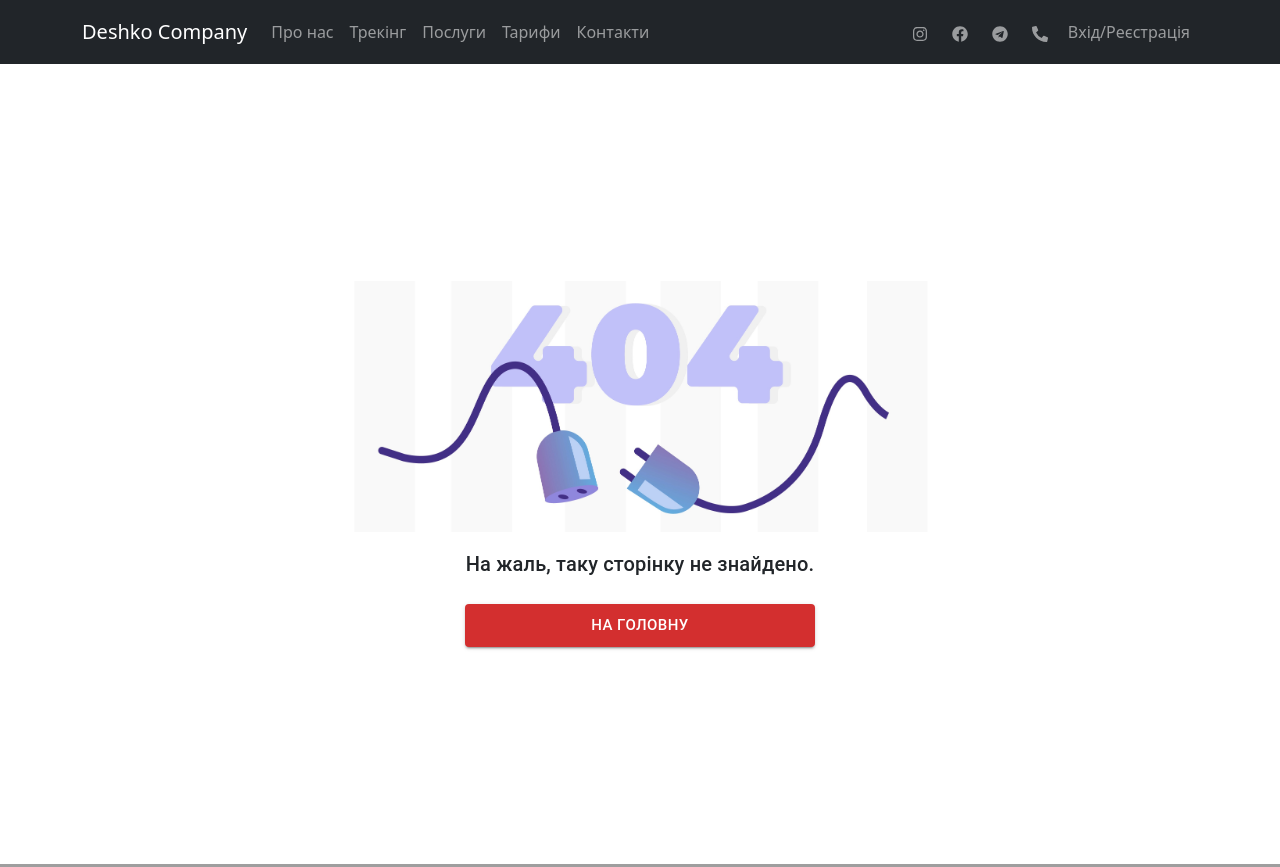
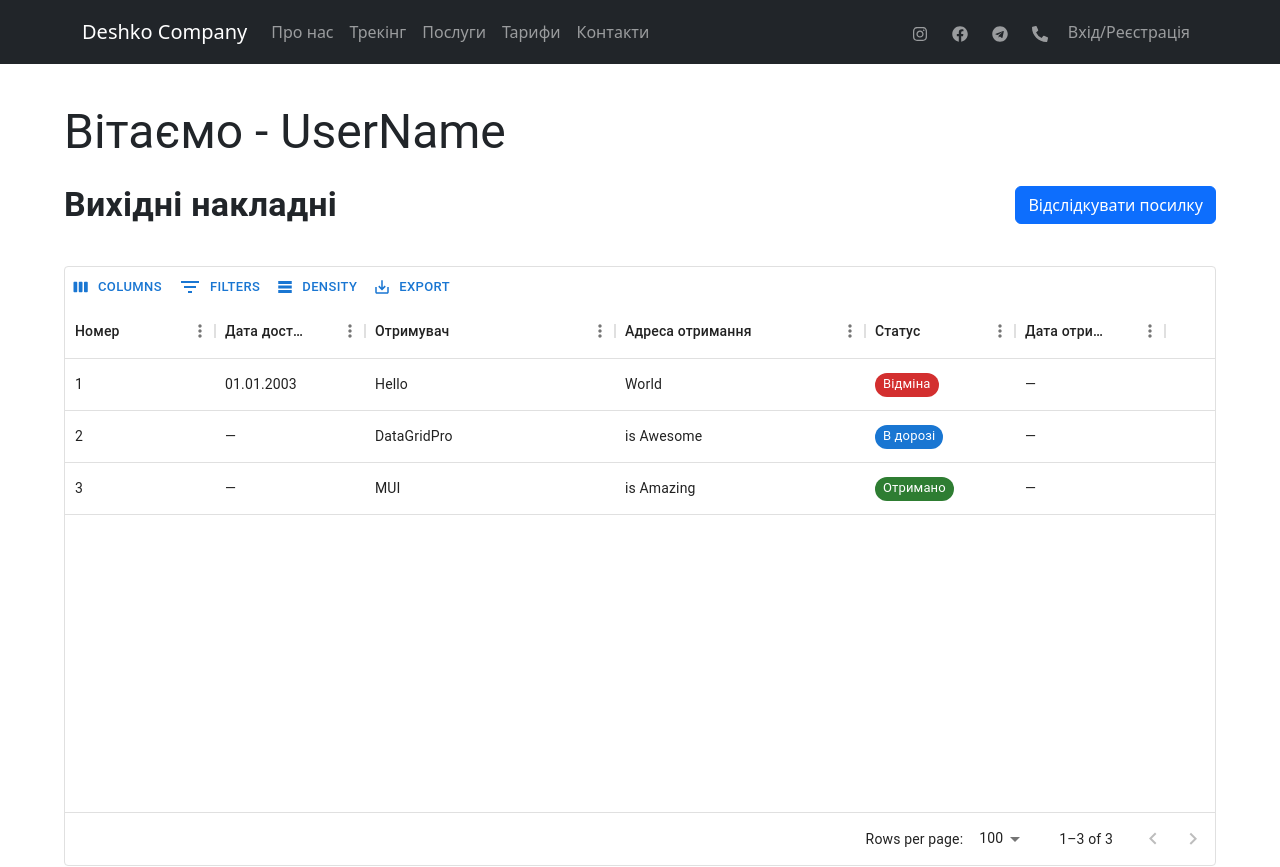
Before and after one commit to FantomFromUA/DeshkoWebSite, a React (Create React App) app in the folder frontend/: page /user in a window 1280 px wide. Before the commit this address led to /404. Shown: the top 867 px of the page. Built offline with nearby package versions, Linux system fonts and the light colour scheme; no server answers; grey boxes are pictures that could not be loaded.

Commit message:
UserCabinetPage Front

```diff
--- a/frontend/package.json
+++ b/frontend/package.json
@@ -6,6 +6,7 @@
     "@emotion/react": "^11.11.1",
     "@emotion/styled": "^11.11.0",
     "@mui/material": "^5.13.5",
+    "@mui/x-data-grid": "^6.9.0",
     "@react-google-maps/api": "^2.18.1",
     "@testing-library/jest-dom": "^5.16.5",
     "@testing-library/react": "^13.4.0",
--- a/frontend/src/pages/pagesData.tsx
+++ b/frontend/src/pages/pagesData.tsx
@@ -10,6 +10,7 @@ import MainPage from "./main/MainPage";
 import TrackingPage from "./tracking/TrackingPage";
 import SignIn from "./signIn/SignInPage";
 import SignUp from "./signUp/SignUpPage";
+import UserCabinetPage from "./userCabinet/UserCabinetPage";
 
 const pagesData: routerType[] = [
     {
@@ -57,6 +58,11 @@ const pagesData: routerType[] = [
         title: "signup"
     },
     {
+        path: "/user",
+        element: <UserCabinetPage/>,
+        title: "user"
+    },
+    {
         path: "/404",
         element: <ErrorPage/>,
         title: "error"
--- /dev/null
+++ b/frontend/src/pages/userCabinet/UserCabinetPage.tsx
@@ -0,0 +1,109 @@
+import React from "react";
+import { Typography, Container, Box, Chip } from "@mui/material";
+import {
+  DataGrid,
+  GridCellParams,
+  GridColDef,
+  GridRowsProp,
+  GridToolbar,
+} from "@mui/x-data-grid";
+import { Button } from "react-bootstrap";
+
+const UserCabinetPage: React.FC = () => {
+  const rows: GridRowsProp = [
+    {
+      id: 1,
+      dispatcher: "Hello",
+      department: "World",
+      dateOfShipment: "01.01.2003",
+      status: "відміна",
+    },
+    {
+      id: 2,
+      dispatcher: "DataGridPro",
+      department: "is Awesome",
+      status: "в дорозі",
+    },
+    { id: 3, dispatcher: "MUI", department: "is Amazing", status: "отримано" },
+  ];
+
+  const columns: GridColDef[] = [
+    { field: "id", headerName: "Номер", width: 150 },
+    { field: "dateOfShipment", headerName: "Дата доставки", width: 150 },
+    { field: "dispatcher", headerName: "Отримувач", width: 250 },
+    { field: "department", headerName: "Адреса отримання", width: 250 },
+    {
+      field: "status",
+      headerName: "Статус",
+      width: 150,
+      valueGetter: (params: GridCellParams) => {
+        const { value } = params;
+        switch (value) {
+          case "обробляється":
+            return <Chip label="Oбробляється" size="small" />;
+          case "в дорозі":
+            return <Chip label="В дорозі" color="primary" size="small" />;
+          case "отримано":
+            return <Chip label="Отримано" color="success" size="small" />;
+          case "відміна":
+            return <Chip label="Відміна" color="error" size="small" />;
+          default:
+            return "-";
+        }
+      },
+      renderCell: (params: GridCellParams<any, any>) => {
+        const { value } = params;
+        return <div>{value}</div>;
+      },
+    },
+    {
+      field: "dateOfReceiving",
+      type: "dateTime",
+      headerName: "Дата отримання",
+      width: 150,
+    },
+  ];
+
+  const renderCell = (params: GridCellParams<any, any>) => {
+    if (
+      params.value === undefined ||
+      params.value === null ||
+      params.value === ""
+    ) {
+      return <div>&mdash;</div>;
+    }
+    return params.value;
+  };
+
+  return (
+    <Container sx={{ my: 5 }}>
+      <Typography variant="h3">Вітаємо - UserName</Typography>
+      <Box
+        display="flex"
+        alignItems="center"
+        justifyContent="space-between"
+        my={3}
+      >
+        <Typography variant="h4" sx={{ fontWeight: "bold" }}>
+          Вихідні накладні
+        </Typography>
+        <Button href="/tracking">Відслідкувати посилку</Button>
+      </Box>
+      <Box m="40px 0 0 0" height="75vh">
+        <DataGrid
+          sx={{ my: 5, "& .MuiDataGrid-footerContainer p": { marginTop: 2 } }}
+          rows={rows}
+          columns={columns.map((column) => ({
+            ...column,
+            renderCell,
+          }))}
+          components={{
+            Toolbar: GridToolbar,
+          }}
+        />
+      </Box>
+    </Container>
+  );
+};
+
+export default UserCabinetPage;
```
Also changed, not shown: 1 other file (tests, documents, lock files or other folders).
